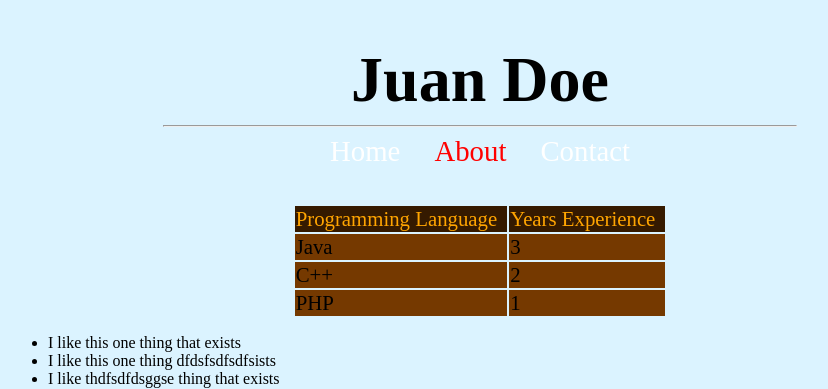
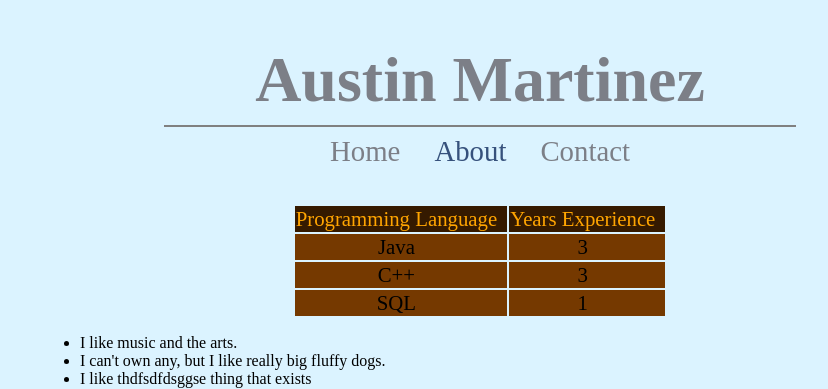
Before and after one commit to AMartinez2/Mart9712, a PHP site: page /lab-1/about.html in a window 1280 px wide. Shown: the top 389 px of the page, without its empty margins (160-988 px from the left). Run offline with PHP 8.4, Linux system fonts and the light colour scheme; some web fonts are replaced.

Commit message:
simple update for class

```diff
--- a/lab-1/about.html
+++ b/lab-1/about.html
@@ -2,13 +2,13 @@
 <html>
     <head>
         <meta charset="utf-8"/>
-        <title> Juan Doe: Personal Website </title>
+        <title> Austin Martinez: Personal Website </title>
         <link href="css/styles.css" rel="stylesheet" type="text/css">
         <link href="https://fonts.googleapis.com/css?family=Baloo+Bhaijaan" rel="stylesheet">
     </head>
     <body>
         <header>
-            <h1> Juan Doe </h1>
+            <h1> Austin Martinez </h1>
         </header>
         <nav>
             <hr width="50%"/>
@@ -29,16 +29,16 @@
                 </tr>
                 <tr class="table-row">
                     <td>C++</td>
-                    <td>2</td>
+                    <td>3</td>
                 </tr>
                 <tr class="table-row">
-                    <td>PHP</td>
+                    <td>SQL</td>
                     <td>1</td>
                 </tr>
             </table>
             <ul>
-                <li>I like this one thing that exists</li>
-                <li>I like this one thing dfdsfsdfsdfsists</li>
+                <li>I like music and the arts.</li>
+                <li>I can't own any, but I like really big fluffy dogs.</li>
                 <li>I like thdfsdfdsggse thing that exists</li>
                 <li>I like this one thinfddfdfsdfdfsists</li>
             </ul>
--- a/lab-1/css/styles.css
+++ b/lab-1/css/styles.css
@@ -1,59 +1,85 @@
 body {
     background-color: #dbf3ff;
 }
+
 header, main, nav, footer {
     text-align: center;
 }
+
+header {
+    color: #7c7f87;
+}
+
+footer {
+    clear: left;
+    font-size: 12px;
+    padding-top: 10px;
+}
+
 nav a {     /* links within "nav" container */
     padding: 15px;
     padding-bottom: 5px;
     font-size: 1.8em;
     text-decoration: none; /* removes underline */
-    color: white;          /* by default, links are blue */
+    color: #7c7f87;          /* by default, links are #7c7f87 */
 }
+
 nav a:hover {     /* pseudo class */
-    border-bottom:20px orange solid;
+    border-bottom:20px #36517c solid;
     font-size: 2em;
     transition: .9s; /* transition effect */
 }
-@media only screen and (max-width: 2500px){
-    main {
-        width: 50%;
-        margin-left: auto;
-        margin-right: auto;
-    }
+
+table {
+    margin-left: auto;
+    margin-right: auto;
 }
-#me, #welcomeText {
-    float: left;
-}
-footer {
-    clear: left;
-}
-.selected { /* TODO change this */
-    color: red;
-}
-table {
-    margin: 0px auto;
-}
+
 td {
     padding-right: 10px;
     font-size: 1.3em;
 }
+
 td string {
     color: orange;
 }
-#table-header {
-    background-color: #351a00;
-}
-.table-row {
-    background-color: #753900;
-}
+
 ul {
     text-align: left;
     padding-left: 200px;
 }
+
 h1 {
     font-family: 'Baloo Bhaijaan';
     font-size: 4em;
     margin-bottom: 0px;
 }
+
+hr {
+    height: 2px;
+    background-color: grey;
+    border: none;
+}
+
+.selected { /* TODO change this */
+    color: #36517c;
+}
+
+.table-row {
+    background-color: #753900;
+}
+
+#me, #welcomeText {
+    float: left;
+}
+
+#table-header {
+    background-color: #351a00;
+}
+
+#content {
+    margin-left: auto;
+    margin-right: auto;
+    width: 1200px;
+    text-align: center;
+}
```
Also changed, not shown: lab-1/contact.html (+4 -4 lines), lab-1/index.html (+5 -4 lines).
